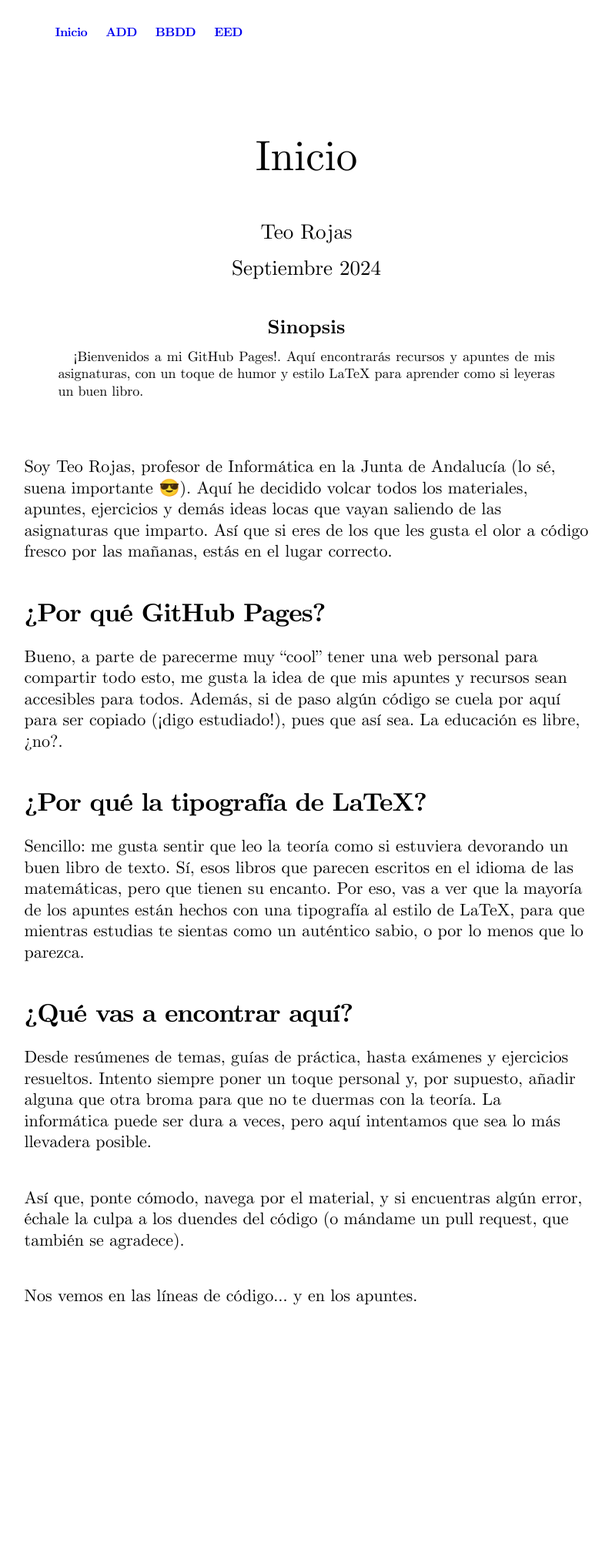
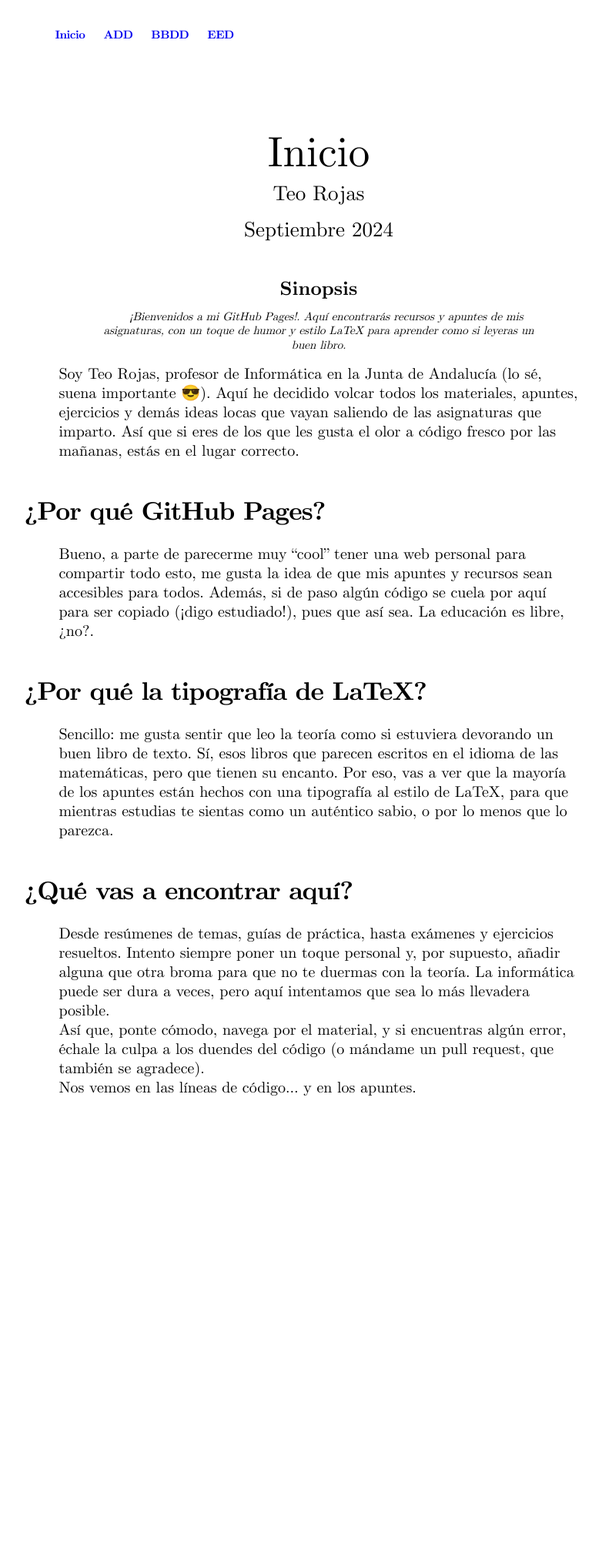
Before and after one commit to TeoRojas/teorojas.github.io, a Jekyll site: the page built from index.markdown, in a window 1280 px wide. Shown: the whole page at 77% size, without its empty margins (242-1037 px from the left). Built offline with Jekyll 4.4.1, drawn with Linux system fonts in a browser that asks for light colours; nearby versions of some CDN libraries; after the commit the page ends 1704 px from its top, so only the background shows below that.

Commit message:
Css update

```diff
--- a/assets/css/style.css
+++ b/assets/css/style.css
@@ -43,9 +43,9 @@
 .LatexAbstractText{
     margin-top:10px;
     font-family: CMR;
-    font-size: 18px;
+    font-size: 15px;
     text-align: center;
-    text-align: justify;
+    font-style: italic;
     text-indent: 20px
 }
 
@@ -64,7 +64,7 @@ h1, .Section{
     font-family: CMB;
     font-size: 33px;
     text-align: Left;
-    margin-top: 13px;
+    margin-top: 45px;
     margin-bottom: 20px;
     letter-spacing: -1px;
 }
@@ -79,19 +79,24 @@ h2, .SubSection{
     letter-spacing: -1px;
 }
 
-p, .BodyText {
+p, .BodyText, a, li {
     font-family: CMR;
-    font-size: 22px;
+    font-size: 20px;
     text-align: Left;
-    margin-top: 13px;
-    margin-bottom: 45px;
     line-height: 125%;
     column-count: 1;
 }
 
+p{
+    margin: 0 13px 0 45px;
+}
+
+ul{
+    margin-bottom: 20px;
+}
+
 .BodyText2Col{
     font-family: CMR;
-    font-size: 23px;
     text-align: Left;
     margin-top: 13px;
     margin-bottom: 45px;
@@ -101,7 +106,6 @@ p, .BodyText {
 
 .BodyText3Col{
     font-family: CMR;
-    font-size: 23px;
     text-align: Left;
     margin-top: 13px;
     margin-bottom: 45px;
@@ -159,6 +163,8 @@ p, .BodyText {
     font-size: 33px;
 }
 
+
+
 /**************************************
     $NAVIGATION
 /**************************************/
@@ -187,14 +193,15 @@ ul.site-nav {
 .site-nav{
     display: inline-flex;
     list-style: none;
-    font-family: 'CMB';
-    letter-spacing: -0.5px;
     text-decoration: none;
 }
 
 nav ul li a{
     margin: 0 1.5rem 0 0;
     text-decoration: none;
+    font-family: 'CMB';
+    letter-spacing: -0.5px;
+    font-size: 15px;
 
 }
 
```
